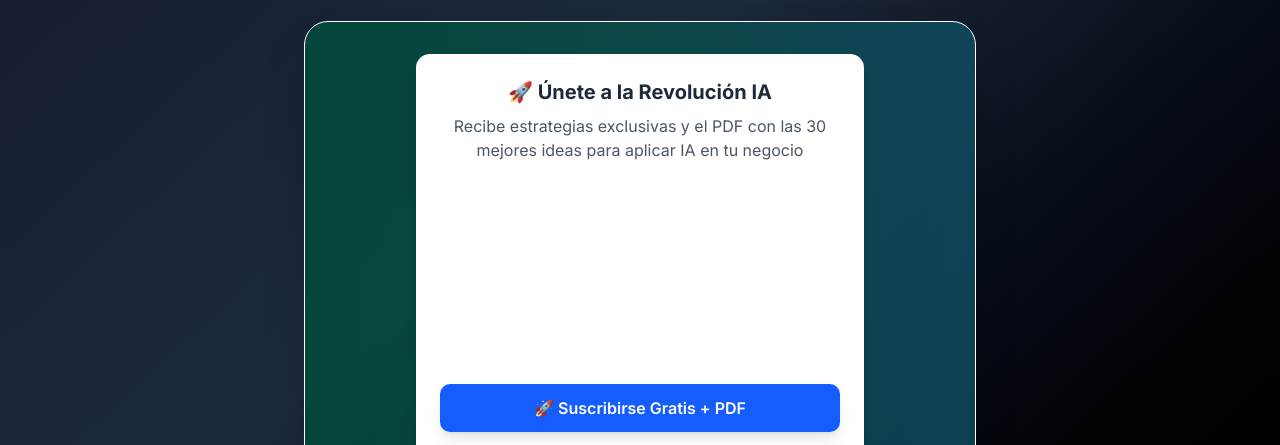
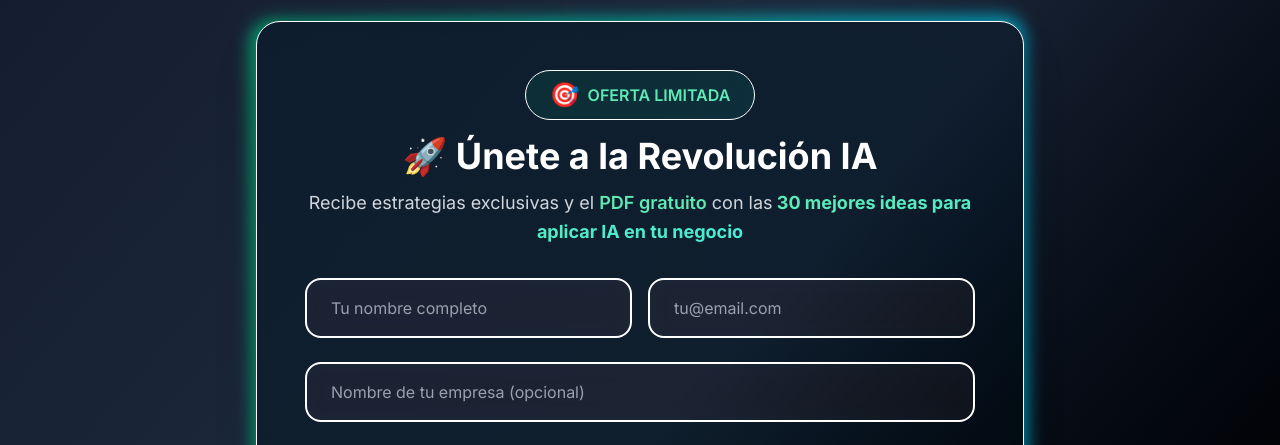
Before and after one commit to ahumada985/mente-autonoma-web, a Next.js app: page / in a window 1280 px wide. Shown: the part 5053-5498 px from the top of the page. Built offline with nearby package versions, Linux system fonts and the light colour scheme; no server answers.

Commit message:
M.A nose si resuta esta

```diff
--- a/src/app/globals.css
+++ b/src/app/globals.css
@@ -165,3 +165,14 @@ body {
 .animate-scroll-slow:hover {
   animation-play-state: paused;
 }
+
+
+@keyframes tilt {
+  0%, 50%, 100% { transform: rotate(0deg); }
+  25% { transform: rotate(0.5deg); }
+  75% { transform: rotate(-0.5deg); }
+}
+
+.animate-tilt {
+  animation: tilt 10s infinite linear;
+}
--- a/src/app/page.tsx
+++ b/src/app/page.tsx
@@ -970,6 +970,13 @@ export default function Home() {
 
       {/* CTA - Newsletter + PDF Gratuito */}
 <section className="py-24 bg-gradient-to-br from-gray-900 via-slate-800 to-black text-white relative overflow-hidden">
+  {/* Elementos decorativos de fondo */}
+  <div className="absolute inset-0 opacity-20">
+    <div className="absolute top-20 left-10 w-72 h-72 bg-gradient-to-r from-emerald-500/30 to-teal-500/30 rounded-full blur-3xl animate-pulse"></div>
+    <div className="absolute bottom-20 right-10 w-96 h-96 bg-gradient-to-r from-cyan-500/20 to-blue-500/20 rounded-full blur-3xl animate-pulse delay-1000"></div>
+    <div className="absolute top-1/2 left-1/2 transform -translate-x-1/2 -translate-y-1/2 w-64 h-64 bg-gradient-to-r from-purple-500/10 to-pink-500/10 rounded-full blur-2xl"></div>
+  </div>
+
   <div className="max-w-6xl mx-auto px-4 sm:px-6 lg:px-8 relative z-10">
     <div className="text-center mb-16">
       <div className="mb-6 bg-gradient-to-r from-emerald-500 via-teal-500 to-cyan-500 text-white px-8 py-3 text-sm shadow-2xl rounded-full inline-block animate-pulse">
@@ -986,22 +993,152 @@ export default function Home() {
       </p>
     </div>
 
-          {/* Formulario de suscripción rediseñado */}
-          <div className="max-w-2xl mx-auto">
-            <div className="bg-gradient-to-r from-emerald-900/80 via-teal-900/80 to-cyan-900/80 backdrop-blur-sm rounded-3xl p-8 border border-emerald-500/30 shadow-2xl">
-              <LeadCaptureForm
-                title="🚀 Únete a la Revolución IA"
-                subtitle="Recibe estrategias exclusivas y el PDF con las 30 mejores ideas para aplicar IA en tu negocio"
-                buttonText="🚀 Suscribirse Gratis + PDF"
-                showNewsletter={true}
-                showPDF={true}
-                useOriginalStyle={false}
-                compact={false}
+    {/* Formulario de suscripción mejorado */}
+    <div className="max-w-3xl mx-auto">
+      <div className="relative group">
+        {/* Efecto de brillo exterior */}
+        <div className="absolute -inset-1 bg-gradient-to-r from-emerald-500 via-teal-500 to-cyan-500 rounded-3xl blur opacity-75 group-hover:opacity-100 transition duration-1000 group-hover:duration-200 animate-tilt"></div>
+
+        {/* Container principal del formulario */}
+        <div className="relative bg-gradient-to-br from-slate-900/95 via-gray-900/95 to-black/95 backdrop-blur-xl rounded-3xl p-8 md:p-12 border border-emerald-500/20 shadow-2xl">
+          {/* Header del formulario */}
+          <div className="text-center mb-8">
+            <div className="inline-flex items-center space-x-2 bg-gradient-to-r from-emerald-500/10 to-teal-500/10 rounded-full px-6 py-2 border border-emerald-500/30 mb-4">
+              <span className="text-2xl">🎯</span>
+              <span className="text-emerald-300 font-semibold">OFERTA LIMITADA</span>
+            </div>
+
+            <h3 className="text-3xl md:text-4xl font-bold text-white mb-3">
+              🚀 Únete a la Revolución IA
+            </h3>
+
+            <p className="text-gray-300 text-lg leading-relaxed max-w-2xl mx-auto">
+              Recibe estrategias exclusivas y el <span className="text-emerald-300 font-semibold">PDF gratuito</span> con las
+              <span className="bg-gradient-to-r from-emerald-300 to-teal-300 bg-clip-text text-transparent font-bold"> 30 mejores ideas para aplicar IA en tu negocio</span>
+            </p>
+          </div>
+
+          {/* Formulario */}
+          <form className="space-y-6">
+            <div className="grid md:grid-cols-2 gap-4">
+              {/* Campo Nombre */}
+              <div className="relative group">
+                <input
+                  type="text"
+                  placeholder="Tu nombre completo"
+                  className="w-full px-6 py-4 bg-white/5 border-2 border-gray-700/50 rounded-2xl text-white placeholder-gray-400 focus:outline-none focus:ring-2 focus:ring-emerald-500/50 focus:border-emerald-500/50 transition-all duration-300 backdrop-blur-sm group-hover:border-gray-600/50"
+                  required
                 />
+                <div className="absolute inset-0 bg-gradient-to-r from-emerald-500/5 to-teal-500/5 rounded-2xl opacity-0 group-hover:opacity-100 transition-opacity duration-300 pointer-events-none"></div>
+              </div>
+
+              {/* Campo Email */}
+              <div className="relative group">
+                <input
+                  type="email"
+                  placeholder="tu@email.com"
+                  className="w-full px-6 py-4 bg-white/5 border-2 border-gray-700/50 rounded-2xl text-white placeholder-gray-400 focus:outline-none focus:ring-2 focus:ring-emerald-500/50 focus:border-emerald-500/50 transition-all duration-300 backdrop-blur-sm group-hover:border-gray-600/50"
+                  required
+                />
+                <div className="absolute inset-0 bg-gradient-to-r from-emerald-500/5 to-teal-500/5 rounded-2xl opacity-0 group-hover:opacity-100 transition-opacity duration-300 pointer-events-none"></div>
+              </div>
+            </div>
+
+            {/* Campo Empresa (opcional) */}
+            <div className="relative group">
+              <input
+                type="text"
+                placeholder="Nombre de tu empresa (opcional)"
+                className="w-full px-6 py-4 bg-white/5 border-2 border-gray-700/50 rounded-2xl text-white placeholder-gray-400 focus:outline-none focus:ring-2 focus:ring-emerald-500/50 focus:border-emerald-500/50 transition-all duration-300 backdrop-blur-sm group-hover:border-gray-600/50"
+              />
+              <div className="absolute inset-0 bg-gradient-to-r from-emerald-500/5 to-teal-500/5 rounded-2xl opacity-0 group-hover:opacity-100 transition-opacity duration-300 pointer-events-none"></div>
+            </div>
+
+            {/* Checkbox de términos */}
+            <div className="flex items-start space-x-3">
+              <input
+                type="checkbox"
+                id="terms"
+                className="mt-1.5 w-5 h-5 bg-white/5 border-2 border-gray-700/50 rounded text-emerald-500 focus:ring-emerald-500/50 focus:ring-2"
+                required
+              />
+              <label htmlFor="terms" className="text-sm text-gray-300 leading-relaxed">
+                Acepto recibir emails con contenido exclusivo sobre IA y estrategias de negocio.
+                <span className="text-emerald-300">Puedes cancelar en cualquier momento.</span>
+              </label>
+            </div>
+
+            {/* Botón de suscripción */}
+            <button
+              type="submit"
+              className="group relative w-full overflow-hidden bg-gradient-to-r from-emerald-600 via-teal-600 to-cyan-600 hover:from-emerald-500 hover:via-teal-500 hover:to-cyan-500 text-white font-bold py-5 px-8 rounded-2xl transition-all duration-300 transform hover:scale-[1.02] hover:shadow-2xl shadow-xl"
+            >
+              {/* Efecto de brillo en hover */}
+              <div className="absolute inset-0 bg-gradient-to-r from-white/0 via-white/10 to-white/0 transform -skew-x-12 -translate-x-full group-hover:translate-x-full transition-transform duration-1000"></div>
+
+              <div className="relative flex items-center justify-center space-x-3">
+                <span className="text-2xl">🚀</span>
+                <span className="text-lg font-bold">Suscribirse Gratis + Obtener PDF</span>
+                <span className="text-2xl">🎁</span>
+              </div>
+            </button>
+
+            {/* Garantía de seguridad */}
+            <div className="text-center pt-4">
+              <p className="text-sm text-gray-400 flex items-center justify-center space-x-2">
+                <span>🔒</span>
+                <span>100% seguro. Sin spam. Cancela cuando quieras.</span>
+              </p>
+            </div>
+          </form>
+
+          {/* Beneficios destacados */}
+          <div className="mt-8 pt-8 border-t border-gray-700/30">
+            <div className="grid md:grid-cols-3 gap-4">
+              <div className="text-center p-4 bg-gradient-to-br from-emerald-500/10 to-teal-500/10 rounded-xl border border-emerald-500/20">
+                <div className="text-2xl mb-2">📊</div>
+                <h4 className="font-semibold text-white mb-1">Estrategias Probadas</h4>
+                <p className="text-xs text-gray-300">30 ideas implementables</p>
+              </div>
+
+              <div className="text-center p-4 bg-gradient-to-br from-teal-500/10 to-cyan-500/10 rounded-xl border border-teal-500/20">
+                <div className="text-2xl mb-2">⚡</div>
+                <h4 className="font-semibold text-white mb-1">Acceso Inmediato</h4>
+                <p className="text-xs text-gray-300">PDF en tu email al instante</p>
+              </div>
+
+              <div className="text-center p-4 bg-gradient-to-br from-cyan-500/10 to-blue-500/10 rounded-xl border border-cyan-500/20">
+                <div className="text-2xl mb-2">🎯</div>
+                <h4 className="font-semibold text-white mb-1">Contenido Exclusivo</h4>
+                <p className="text-xs text-gray-300">Solo para suscriptores</p>
+              </div>
+            </div>
+          </div>
+        </div>
       </div>
     </div>
   </div>
 </section>
+
+<style jsx>{`
+  @keyframes tilt {
+    0%, 50%, 100% {
+      transform: rotate(0deg);
+    }
+    25% {
+      transform: rotate(0.5deg);
+    }
+    75% {
+      transform: rotate(-0.5deg);
+    }
+  }
+
+  .animate-tilt {
+    animation: tilt 10s infinite linear;
+  }
+`}</style>
+
+
 
       {/* NUEVA SECCIÓN: Carrusel de Tecnologías - LOGOS ORIGINALES */}
       <section id="tecnologias" className="py-20 bg-gradient-to-r from-gray-50 to-slate-100 relative overflow-hidden">
```
Lines whose indentation alone changed are shown as unchanged.
